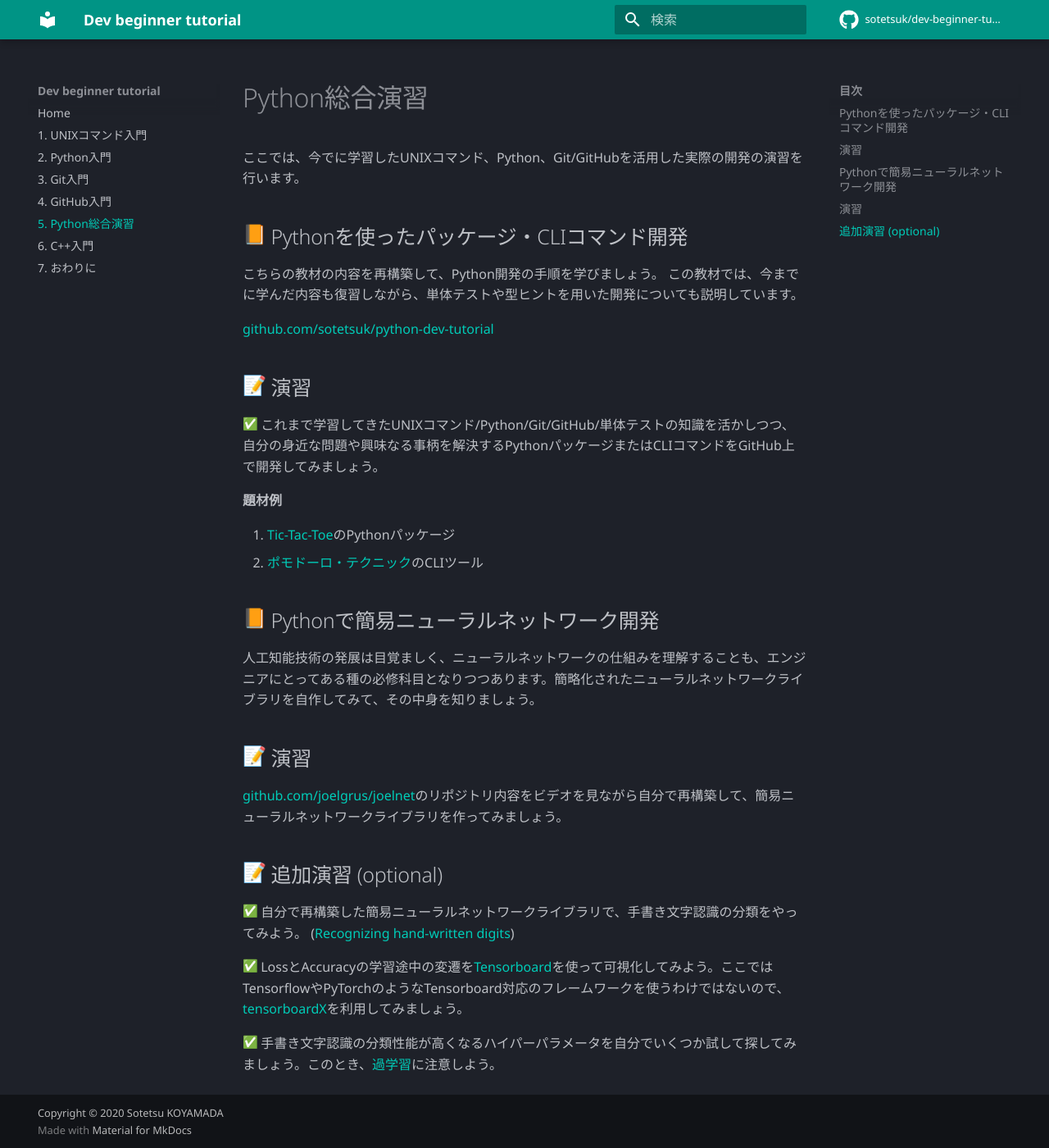
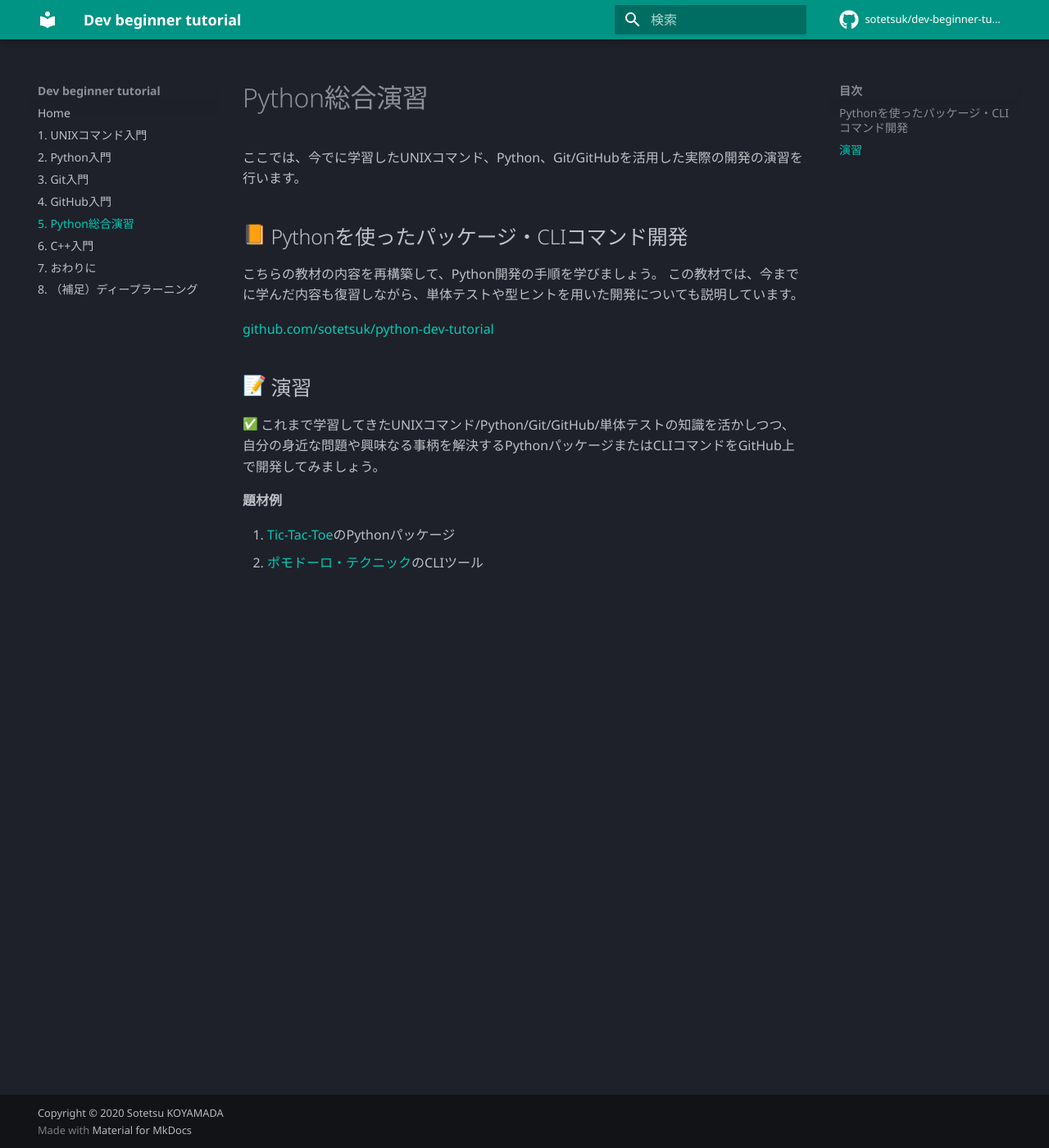
Before and after one commit to sotetsuk/dev-beginner-tutorial, an MkDocs documentation site: the page built from docs/python_practice.md, in a window 1280 px wide and 1400 px high. Shown: the whole window at 82% size. Built offline with MkDocs 1.6.1 and Material for MkDocs 9.7.7, drawn with Linux system fonts in a browser that asks for light colours; emoji names are drawn with the system emoji font; comment, search, counter and statistics services are not loaded.

Commit message:
[Deep learning] の章を追加 (#114)
* add deep learning sec

* style

```diff
--- /dev/null
+++ b/docs/deep_learning.md
@@ -0,0 +1,18 @@
+# ディープラーニング
+人工知能技術の発展は目覚ましく、ニューラルネットワークの仕組みを理解することも、エンジニアにとってある種の必修科目となりつつあります。
+
+## :orange_book: 学習教材
+
+[ゼロから作るDeep Learning ― Pythonで学ぶディープラーニングの理論と実装](https://www.oreilly.co.jp/books/9784873117584/)の第一章 (1.5, 1.6) と第二章〜第五章を読んで、ディープラーニングの基本を勉強してみて下さい。
+
+## :pencil: 演習（Pythonで簡易ニューラルネットワーク開発）
+
+[github.com/joelgrus/joelnet](https://github.com/joelgrus/joelnet)のリポジトリ内容をビデオを見ながら自分で再構築して、簡易ニューラルネットワークライブラリを作ってみましょう。
+
+## :pencil: 追加演習 (optional)
+
+:white_check_mark: 自分で再構築した簡易ニューラルネットワークライブラリで、手書き文字認識の分類をやってみよう。 ([Recognizing hand-written digits](https://scikit-learn.org/stable/auto_examples/classification/plot_digits_classification.html))
+
+:white_check_mark: LossとAccuracyの学習途中の変遷を[Tensorboard](https://www.tensorflow.org/tensorboard?hl=ja)を使って可視化してみよう。ここではTensorflowやPyTorchのようなTensorboard対応のフレームワークを使うわけではないので、[tensorboardX](https://github.com/lanpa/tensorboardX)を利用してみましょう。
+
+:white_check_mark: 手書き文字認識の分類性能が高くなるハイパーパラメータを自分でいくつか試して探してみましょう。このとき、[過学習](https://www.tensorflow.org/tutorials/keras/overfit_and_underfit?hl=ja)に注意しよう。
--- a/docs/python_practice.md
+++ b/docs/python_practice.md
@@ -17,19 +17,3 @@
 
 1. [Tic-Tac-Toe](https://ja.wikipedia.org/wiki/%E4%B8%89%E7%9B%AE%E4%B8%A6%E3%81%B9)のPythonパッケージ
 2. [ポモドーロ・テクニック](https://ja.wikipedia.org/wiki/%E3%83%9D%E3%83%A2%E3%83%89%E3%83%BC%E3%83%AD%E3%83%BB%E3%83%86%E3%82%AF%E3%83%8B%E3%83%83%E3%82%AF)のCLIツール
-
-
-## :orange_book:  Pythonで簡易ニューラルネットワーク開発
-人工知能技術の発展は目覚ましく、ニューラルネットワークの仕組みを理解することも、エンジニアにとってある種の必修科目となりつつあります。簡略化されたニューラルネットワークライブラリを自作してみて、その中身を知りましょう。
-
-## :pencil: 演習
-
-[github.com/joelgrus/joelnet](https://github.com/joelgrus/joelnet)のリポジトリ内容をビデオを見ながら自分で再構築して、簡易ニューラルネットワークライブラリを作ってみましょう。
-
-## :pencil: 追加演習 (optional)
-
-:white_check_mark: 自分で再構築した簡易ニューラルネットワークライブラリで、手書き文字認識の分類をやってみよう。 ([Recognizing hand-written digits](https://scikit-learn.org/stable/auto_examples/classification/plot_digits_classification.html))
-
-:white_check_mark: LossとAccuracyの学習途中の変遷を[Tensorboard](https://www.tensorflow.org/tensorboard?hl=ja)を使って可視化してみよう。ここではTensorflowやPyTorchのようなTensorboard対応のフレームワークを使うわけではないので、[tensorboardX](https://github.com/lanpa/tensorboardX)を利用してみましょう。
-
-:white_check_mark: 手書き文字認識の分類性能が高くなるハイパーパラメータを自分でいくつか試して探してみましょう。このとき、[過学習](https://www.tensorflow.org/tutorials/keras/overfit_and_underfit?hl=ja)に注意しよう。
--- a/mkdocs.yml
+++ b/mkdocs.yml
@@ -14,6 +14,7 @@
     - 5. Python総合演習: python_practice.md
     - 6. C++入門: cpp.md
     - 7. おわりに: conclusion.md
+    - 8. （補足）ディープラーニング: deep_learning.md
 theme:
   name: material
   language: ja
```
